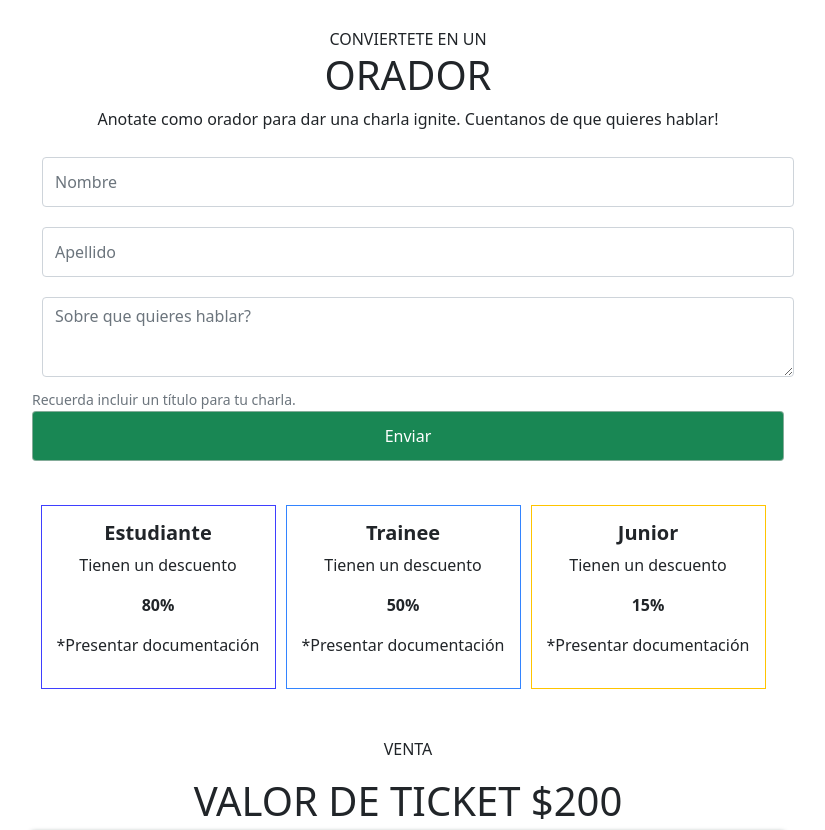
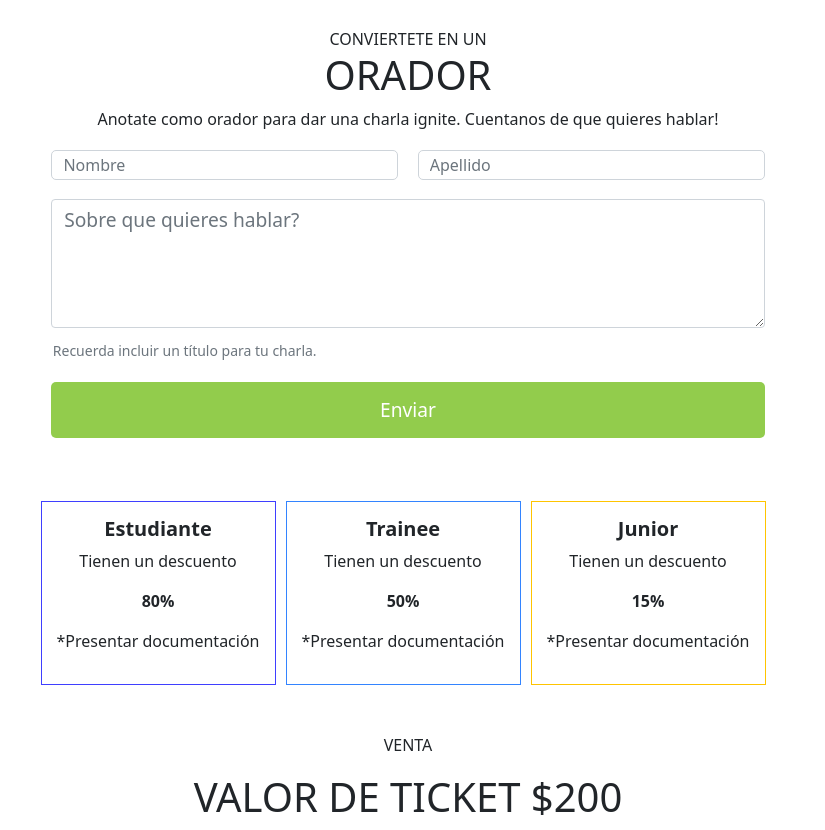
Before and after one commit to ChristianX2099/Integrador_AnayaChristian, a plain HTML site: page index.html in a window 1280 px wide. Shown: the part 1846-2676 px from the top of the page, without its empty margins (232-1057 px from the left). Drawn offline with nearby package versions, Linux system fonts and the light colour scheme.

Commit message:
Verificando forms

```diff
--- a/css/style.css
+++ b/css/style.css
@@ -38,46 +38,10 @@
     margin-right: 20px;
 }
 
-
-/*-- Form --*/
-#nombre,
-#apellido {
-    width: 100%;
-    display: inline-block;
+.textorador{
+    margin-bottom: 0;
 }
 
-input {
-    height: 50px;
-    margin: 10px;
-    padding: 10px;
-    border: 1px solid rgba(197, 195, 195, 0.623);
-    border-radius: 8px;
-}
-
-input:focus {
-    background-color: rgb(165, 241, 235);
-    color: black;
-}
-
-textarea {
-    width: 35%;
-    height: 80px;
-    margin: 10px;
-    padding: 10px;
-    border: 1px solid rgb(197, 195, 195);
-}
-
-textarea:focus {
-    background-color: rgb(165, 241, 235);
-    color: black;
-}
-
-#enviar {
-    width: 100%;
-    height: 50px;
-
-    border: 1px solid rgba(197, 195, 195, 0.623);
-}
 
 /*-- JavaScript --*/
 
@@ -110,7 +74,38 @@ textarea:focus {
 }
 
 
+/*-- Form --*/
+input {
+    height: 50px;
+    margin: 10px;
+    padding: 10px;
+    border: 1px solid rgba(197, 195, 195, 0.623);
+    border-radius: 8px;
+}
 
+#nombre,
+#apellido {
+    height: 30px;
+    display: inline-block;
+}
+#charla{
+    font-size: 1.2em;
+}
+.formulariojs form .text2 {
+    padding: 0;
+    padding-left: .7em;
+    padding-bottom: .7em;
+}
+
+
+input:focus {
+    background-color: rgb(165, 241, 235);
+    color: black;
+}
+textarea:focus{
+    background-color: rgb(165, 241, 235);
+    color: black;
+}
 /*FORM JAVASCRIPT*/
 
 .titulojs{
@@ -123,12 +118,12 @@ textarea:focus {
     padding: 1.5em;
 }
 
-.contact-wrapper0{
+/* .contact-wrapper0{
     box-shadow: 0 0 5px 0 rgb(14, 45, 42);
-}
+} */
 
 .contact-wrapper0 >*{
-    padding: 1em;
+    padding: 0.6em;
 }
 
 .formulariojs form {
@@ -142,7 +137,7 @@ textarea:focus {
 
 .formulariojs form p{
     margin: 0;
-    padding: .7em;
+    padding: .6em;
 }
 
 .formulariojs form button,
@@ -161,7 +156,9 @@ textarea:focus {
     background-color: rgb(146, 204, 76);
     border: none;
     color: rgb(255, 255, 255);
-    padding: 1em;
+    /* padding: 1em; */
+    font-size: 1.2em;
+    text-size-adjust: 10px;
 }
 
 #categoriajs{
--- a/index.html
+++ b/index.html
@@ -140,23 +140,30 @@
         <div class="titulojs">
             <p class="mb-0">CONVIERTETE EN UN </p>
             <h1>ORADOR</h1>
+            <p class="textorador">Anotate como orador para dar una charla ignite. Cuentanos de que
+                quieres hablar!</p>
         </div>
-        <div class="Contacto">
-            <form action="">
-                <p class="mb-6 text-center">Anotate como orador para dar una charla ignite. Cuentanos de que
-                    quieres hablar!</p>
-
-                <input type="text" class="form-control" id="nombre" placeholder="Nombre">
-                <br>
-                <input type="text" class="form-control" id="apellido" placeholder="Apellido">
-                <br>
-
-                <textarea class="form-control" id="charla" rows="4" placeholder="Sobre que quieres hablar?"></textarea>
-
-                <small class="form-text text-muted">Recuerda incluir un título para tu charla.</small>
-                <button type="submit" class="btn btn-success" id="enviar">Enviar</button>
-
-            </form>
+        <div class="contact-wrapper0">
+            <div class="formulariojs">
+                <form action="">
+                    <p>
+                        <input type="text" class="form-control" id="nombre" placeholder="Nombre">
+                    </p>
+                    <p>
+                        <input type="text" class="form-control" id="apellido" placeholder="Apellido">
+                    </p>
+                    <p class="block">
+                        <textarea class="form-control" id="charla" rows="4"
+                            placeholder="Sobre que quieres hablar?"></textarea>
+                    </p>
+                    <p class="text2">
+                        <small class="form-text text-muted texto">Recuerda incluir un título para tu charla.</small>
+                    </p>
+                    <p class="block">
+                        <button type="submit" class="btn btn-success enviar" id="enviar">Enviar</button>
+                    </p>
+                </form>
+            </div>
         </div>
 
     </div>
```
